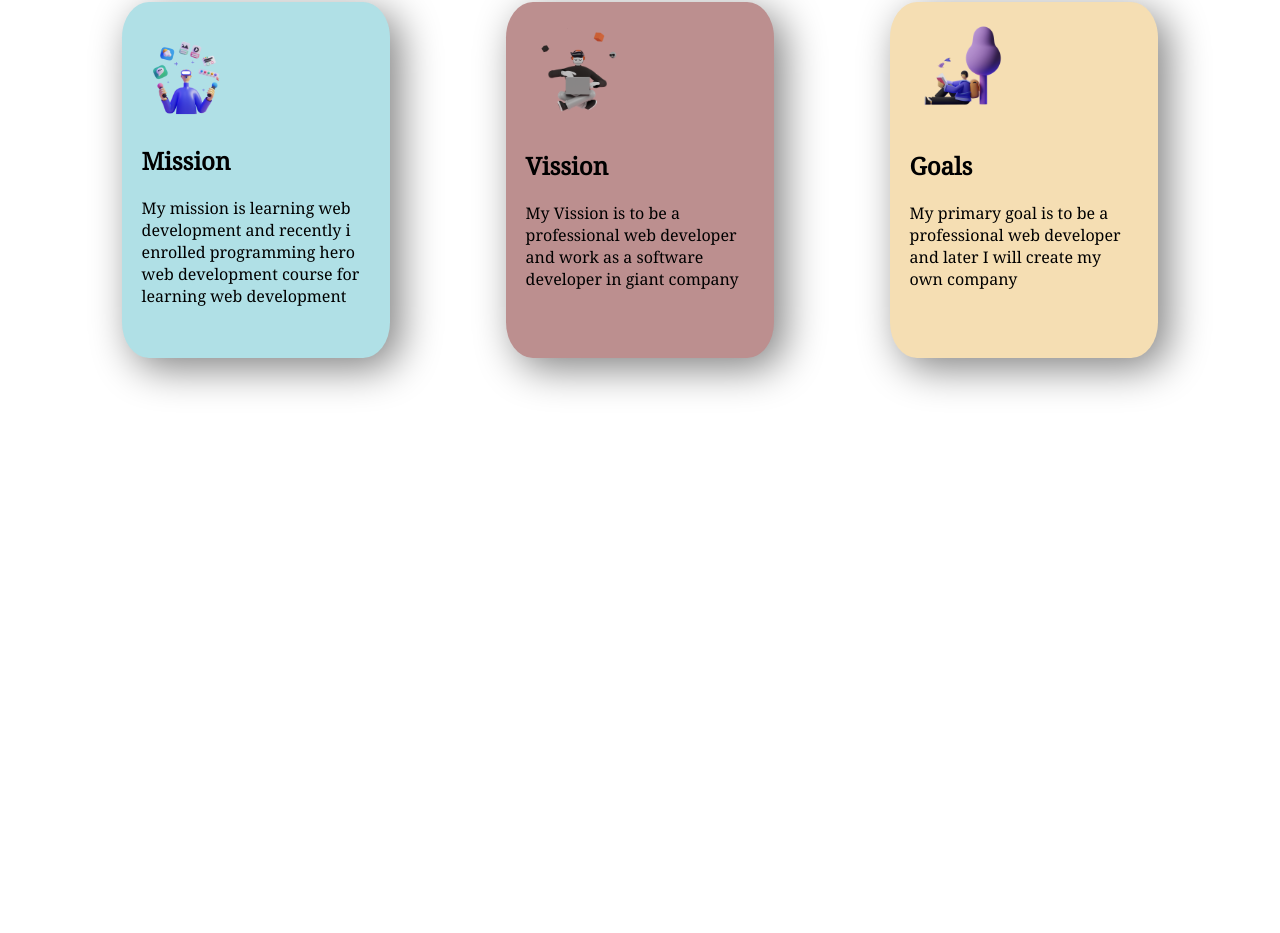
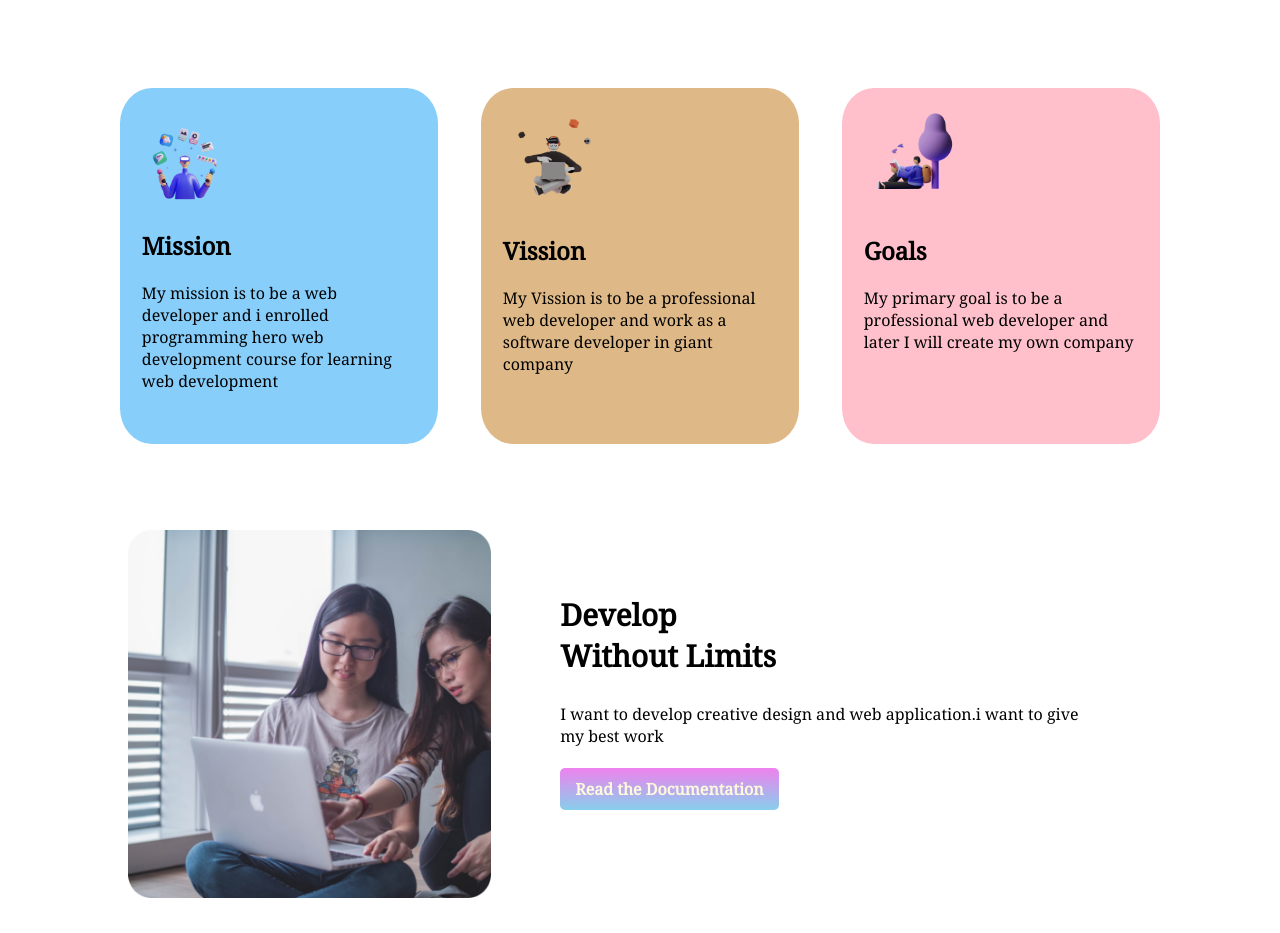
Before and after one commit to jakir10/my-portfolio, a plain HTML site: page index.html in a window 1280 px wide. Shown: the part 734-1667 px from the top of the page. Before the commit the page ends 1156 px from the top, so only its background shows below. Drawn offline with Linux system fonts and the light colour scheme.

Commit message:
all section added without own section

```diff
--- a/index.html
+++ b/index.html
@@ -13,11 +13,9 @@
 </head>
 
 <body>
-    <section class="flexibale-container">
+    <section class="section-container">
         <div class="top-sec">
-
             <h1 class="heading-top">Stay Focused on <span class="heading-one"> Mission 2022 </span></h1>
-
             <p>My name is Jakir Hossain & this year my mission is to be a web developer. Recently i enrolled programming
                 hero web development course,now i'm learning web development.</p>
             <a class="button-link" target="_blank" href="#">Explore More</a>
@@ -29,24 +27,25 @@
     </section>
     <section class="my-mission">
         <div class="second-sec">
-            <h1 class="second-sec-heading"><span style="color:indigo">Mission in</span> <span
-                    style="color:steelblue ;">2022</span></h1>
+            <h1 class="second-sec-heading"><span style="color:indigo">Mission in</span><span style="color:steelblue ;">
+                    2022</span></h1>
         </div>
 
-        <div class="flexibale-container">
-            <div class="mission-item" style="background-color:powderblue ;">
+        <div class="section-container mission-section">
+            <div id="item-one" class="mission-item">
                 <img src="images/illustrators/illustrator-1.png" alt="">
                 <h2>Mission</h2>
-                <p>My mission is learning web development and recently i enrolled programming hero web development
-                    course for learning web development</p>
+                <p>My mission is to be a web developer and i enrolled programming hero web development course for
+                    learning web development
+                </p>
             </div>
-            <div class="mission-item" style="background-color:rosybrown ;">
+            <div id="item-two" class="mission-item">
                 <img src="images/illustrators/illustrator-2.png" alt="">
                 <h2>Vission</h2>
                 <p>My Vission is to be a professional web developer and work as a software developer in giant company
                 </p>
             </div>
-            <div class="mission-item" style="background-color:wheat ;">
+            <div id="item-three" class="mission-item">
                 <img src="images/illustrators/illustrator-3.png" alt="">
                 <h2>Goals</h2>
                 <p>My primary goal is to be a professional web developer and later I will create my own company</p>
@@ -55,6 +54,39 @@
 
     </section>
 
+    <section class="develop-section section-container">
+        <div class="top-sec dev-left">
+            <img src="images/pictures/coding.png" alt="">
+        </div>
+        <div class="top-sec dev-right">
+            <h1>Develop</h1>
+            <h1>Without Limits</h1>
+            <p>I want to develop creative design and web application.i want to give my best work</p>
+            <a class="button-link" target="_blank" href="#">Read the Documentation</a>
+        </div>
+
+    </section>
+
+    <section class="section-container develop-section">
+        <div class="top-sec">
+
+            <h1>Meet my dev team</h1>
+            <p>My name is Jakir Hossain & i have a developer team with me.We works together we build many website and
+                learning advance web technology so that we can build more advance project.</p>
+            <a class="button-link" target="_blank" href="#">Read the Documentation</a>
+        </div>
+        <div class="top-sec">
+            <img src="images/pictures/project.png" alt="">
+        </div>
+    </section>
+
+
+
+    <footer>
+        <h1>Mission <span style="color:lightskyblue ;">2022</span></h1>
+        <h5>Hard work, Perseverance, and Determination for 2022</h5>
+    </footer>
+
 
 
 </body>
--- a/style.css
+++ b/style.css
@@ -14,10 +14,10 @@ p{
 .heading-one{
     color: deepskyblue;
 }
-.flexibale-container{
+.section-container{
     display: flex;
     margin-top: 100px;
-}
+    margin-bottom: 150px;}
 .top-sec{
     width: 50%;
     padding-left: 10%;
@@ -30,7 +30,7 @@ p{
     background-image: linear-gradient(violet, skyblue );
     color: cornsilk;
     font-weight: 700;
-    border-radius: 7%;
+    border-radius: 5px;
     padding: 10px 15px;
 }
 
@@ -45,14 +45,66 @@ p{
     text-align: center;
     font-size: 40px;
 }
+.mission-section{
+    margin-left: 3%;
+    margin-right: 3%;
+}
 .mission-item{
-    width: 50%;
-    margin-left: 5%;
-    margin-right: 5%;
-    box-shadow: 10px 10px 40px gray;
+    width: 35%;
+    margin-left: 2%;
+    margin-right: 2%;
+    box-shadow: 5px 5px -15px gray;
     border-radius: 10%;
-    padding: 20px;
+    padding: 2%;
 }
 .mission-item img{
-    width: 45%;
+    width: 100px;
 }
+#item-one{
+    background-color: lightskyblue;
+}
+#item-two{
+    background-color:burlywood ;
+}
+#item-three{
+    background-color:pink ;
+}
+.develop-section{
+    margin-top: -5%;
+}
+.develop-section img{
+    width: 350px;
+}
+.dev-left img{
+    height: 100%;
+    width: 110%;
+    margin-right: 0%;
+}
+.dev-right{
+    width: 80%;
+    margin-right: 15%;
+    margin-left: -2%;
+    margin-top: 5%;
+}
+.dev-right h1{
+    margin: 0%;
+    font-size: 30px;
+}
+
+
+footer{
+    background-color: black;
+}
+footer h1{
+    padding-top: 50px;
+    text-align: center;
+    color:whitesmoke
+
+
+}
+footer h5{
+    text-align: center;
+    color:gray;
+    padding-bottom: 5%;
+
+}
```
